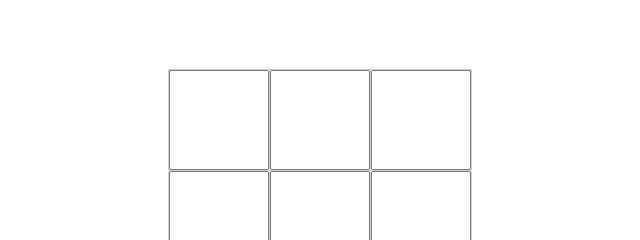
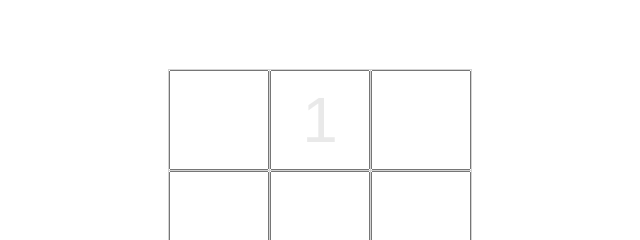
Before and after one commit to PoterekM/magic-square, a plain HTML site: page index.html in a window 1280 px wide. Shown: the part 356-596 px from the top of the page, 320-960 px from the left. Drawn offline with Linux system fonts and the light colour scheme.

Commit message:
adjust opacity of number given to user

```diff
--- a/css/styles.css
+++ b/css/styles.css
@@ -20,6 +20,10 @@ input {
   text-align: center;
 }
 
+input::placeholder {
+    color: rgba(211, 211, 211, 0.5);
+}
+
 .wrong {
   /*border: 2px solid red;*/
   background-color: rgb(255, 230, 230);
--- a/index.html
+++ b/index.html
@@ -28,7 +28,7 @@
               </td>
               <td id="cell2">
                 <form id="form2">
-                  <input type="text" name="box" id="text2">
+                  <input type="text" name="box" id="text2" placeholder="1">
                 </form>
               </td>
               <td id="cell3">
```
